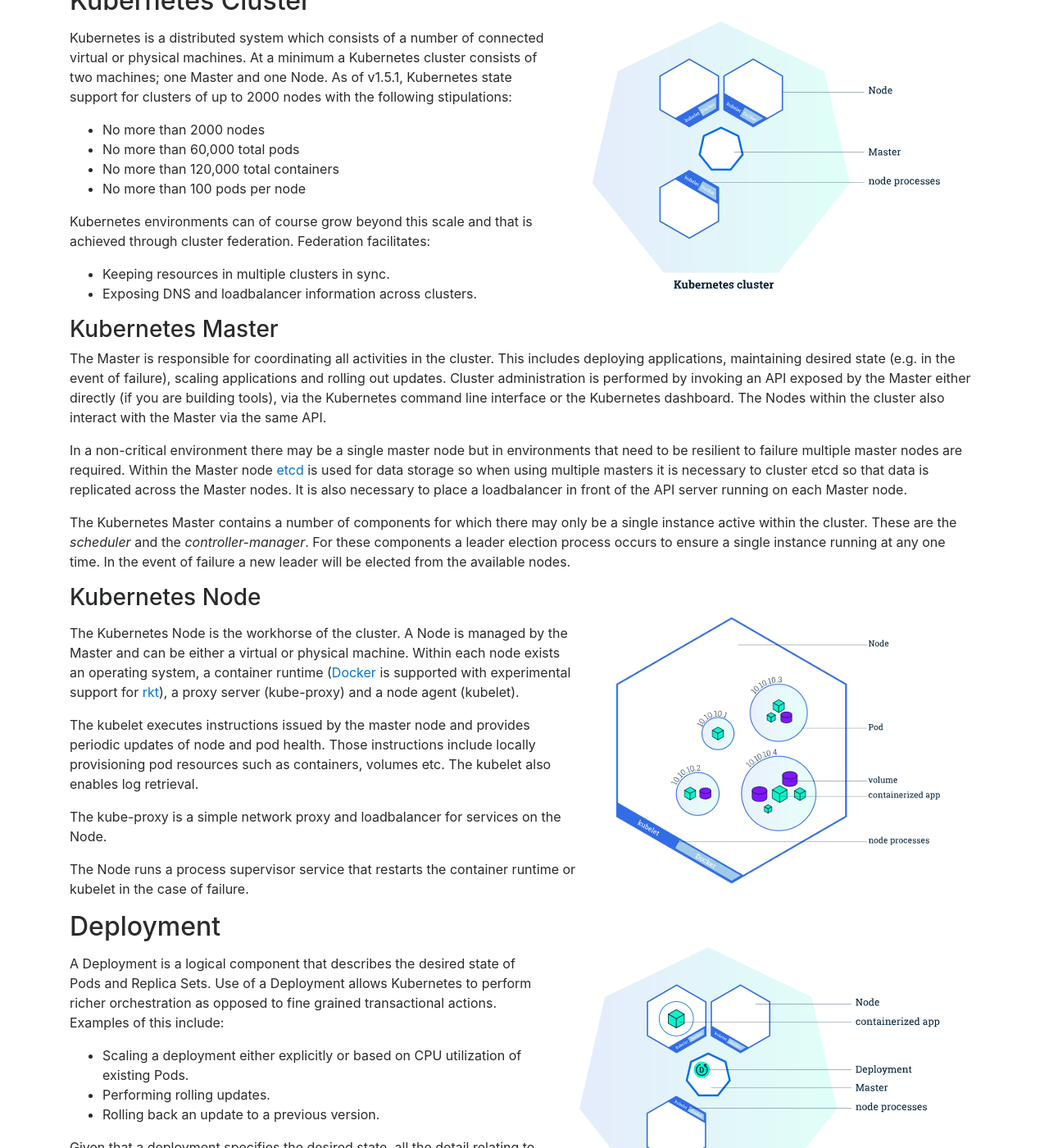
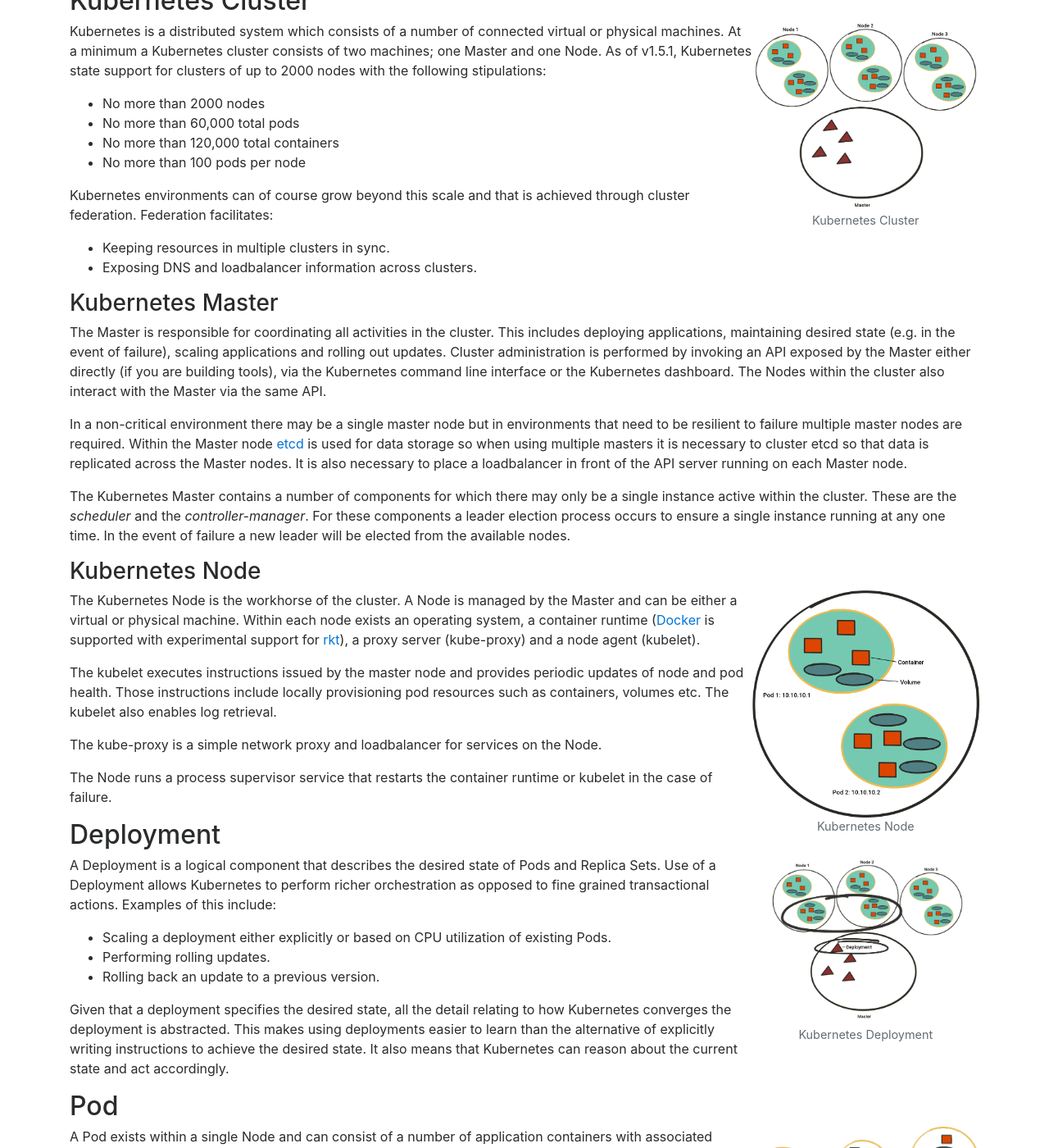
Before and after one commit to monkeylittle/monkeylittle, a Jekyll site: the page built from _posts/2017-02-06-kubernetes-fundamentals.md, in a window 1280 px wide and 1400 px high, scrolled down 698 px. Shown: the whole window at 82% size. Built offline with Jekyll 4.4.1, drawn with Linux system fonts in a browser that asks for light colours; comment, search, counter and statistics services are not loaded.

Commit message:
Replace images with hand drawn equivalents.

```diff
--- a/_posts/2017-02-06-kubernetes-fundamentals.md
+++ b/_posts/2017-02-06-kubernetes-fundamentals.md
@@ -23,7 +23,12 @@ Each of the previously mentioned orchestration tools incorporate a number of con
 
 ## Kubernetes Cluster
 
-<img src="/assets/img/post/2017-02-06-kubernetes-fundamentals/kubernetes-cluster.png" class="img-fluid mx-5 pull-right">
+<figure class="figure mx-auto w-25 pull-right">
+  <a href="/assets/img/post/2017-02-06-kubernetes-fundamentals/kubernetes-cluster.png" data-lightbox="kubernetes-cluster" data-title="Kubernetes Cluster">
+    <img class="img-fluid" src="/assets/img/post/2017-02-06-kubernetes-fundamentals/kubernetes-cluster.png" alt="Kubernetes Cluster">
+  </a>
+  <figcaption class="figure-caption text-center">Kubernetes Cluster</figcaption>
+</figure>
 
 Kubernetes is a distributed system which consists of a number of connected virtual or physical machines.  At a minimum a Kubernetes cluster consists of two machines; one Master and one Node.  As of v1.5.1, Kubernetes state support for clusters of up to 2000 nodes with the following stipulations:
 
@@ -47,7 +52,12 @@ The Kubernetes Master contains a number of components for which there may only b
 
 ### Kubernetes Node
 
-<img src="/assets/img/post/2017-02-06-kubernetes-fundamentals/kubernetes-node.png" class="img-fluid mx-5 pull-right">
+<figure class="figure mx-auto w-25 pull-right">
+  <a href="/assets/img/post/2017-02-06-kubernetes-fundamentals/kubernetes-node.png" data-lightbox="kubernetes-node" data-title="Kubernetes Node">
+    <img class="img-fluid" src="/assets/img/post/2017-02-06-kubernetes-fundamentals/kubernetes-node.png" alt="Kubernetes Node">
+  </a>
+  <figcaption class="figure-caption text-center">Kubernetes Node</figcaption>
+</figure>
 
 The Kubernetes Node is the workhorse of the cluster.  A Node is managed by the Master and can be either a virtual or physical machine.  Within each node exists an operating system, a container runtime ([Docker](https://www.docker.com/products/docker) is supported with experimental support for [rkt](https://coreos.com/rkt/)), a proxy server (kube-proxy) and a node agent (kubelet).
 
@@ -59,7 +69,12 @@ The Node runs a process supervisor service that restarts the container runtime o
 
 ## Deployment
 
-<img src="/assets/img/post/2017-02-06-kubernetes-fundamentals/kubernetes-deployment.png" class="img-fluid mx-5 pull-right">
+<figure class="figure mx-auto w-25 pull-right">
+  <a href="/assets/img/post/2017-02-06-kubernetes-fundamentals/kubernetes-deployment.png" data-lightbox="kubernetes-pod" data-title="Kubernetes Deployment">
+    <img class="img-fluid" src="/assets/img/post/2017-02-06-kubernetes-fundamentals/kubernetes-deployment.png" alt="Kubernetes Deployment">
+  </a>
+  <figcaption class="figure-caption text-center">Kubernetes Deployment</figcaption>
+</figure>
 
 A Deployment is a logical component that describes the desired state of Pods and Replica Sets.  Use of a Deployment allows Kubernetes to perform richer orchestration as opposed to fine grained transactional actions.  Examples of this include:
 
@@ -71,7 +86,12 @@ Given that a deployment specifies the desired state, all the detail relating to
 
 ## Pod
 
-<img src="/assets/img/post/2017-02-06-kubernetes-fundamentals/kubernetes-pod.png" class="img-fluid mx-3 pull-right">
+<figure class="figure mx-auto w-25 pull-right">
+  <a href="/assets/img/post/2017-02-06-kubernetes-fundamentals/kubernetes-pod.png" data-lightbox="kubernetes-pod" data-title="Kubernetes Pod">
+    <img class="img-fluid" src="/assets/img/post/2017-02-06-kubernetes-fundamentals/kubernetes-pod.png" alt="Kubernetes Pod">
+  </a>
+  <figcaption class="figure-caption text-center">Kubernetes Pod</figcaption>
+</figure>
 
 A Pod exists within a single Node and can consist of a number of application containers with associated volumes.  Each Pod is allocated a dedicated IP address upon creation.  Containers and Volumes cannot be created individually and must be created within a Pod.
 
```
Also changed, not shown: _posts/2017-02-22-exploring-kubernetes-init-container-configmap-secret.md (+2 -4 lines), assets/img/post/2017-02-06-kubernetes-fundamentals/kubernetes-cluster.png, assets/img/post/2017-02-06-kubernetes-fundamentals/kubernetes-deployment.png, assets/img/post/2017-02-06-kubernetes-fundamentals/kubernetes-node.png, assets/img/post/2017-02-06-kubernetes-fundamentals/kubernetes-pod.png, 4 other files.
